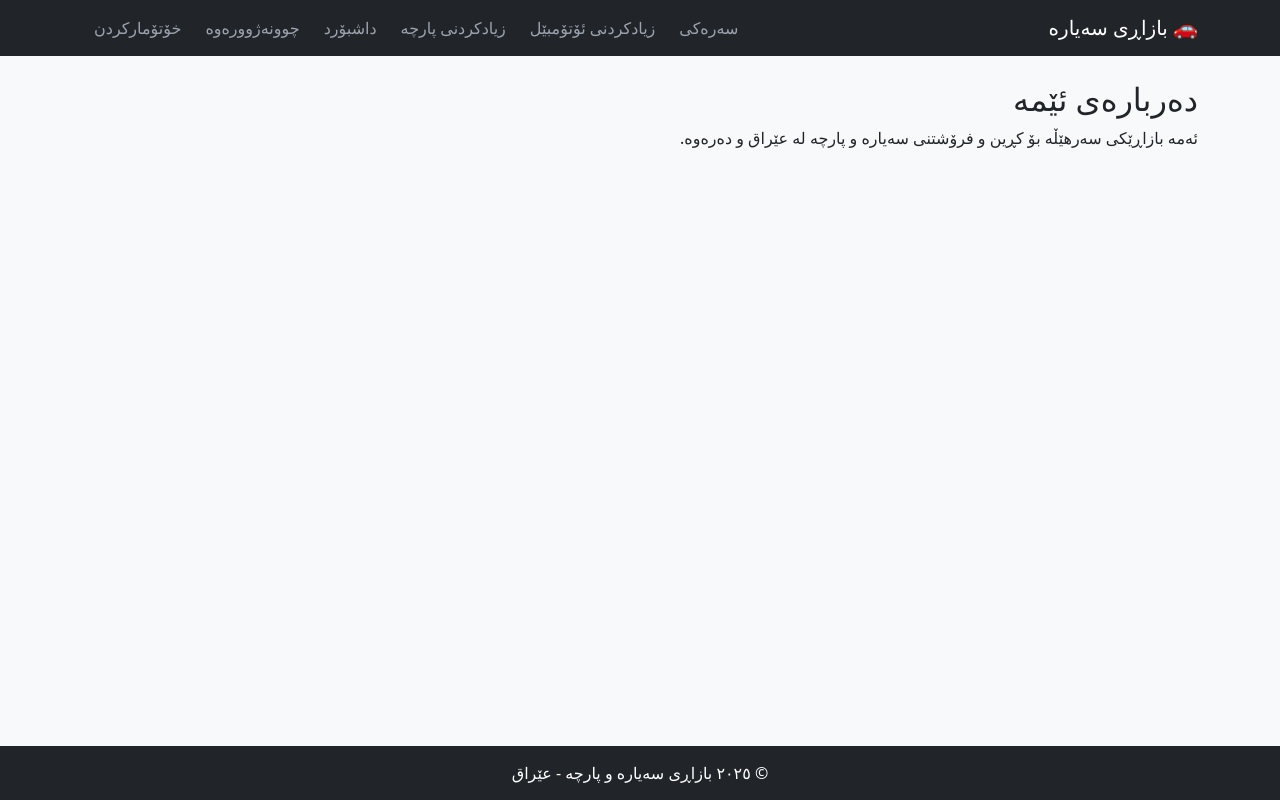
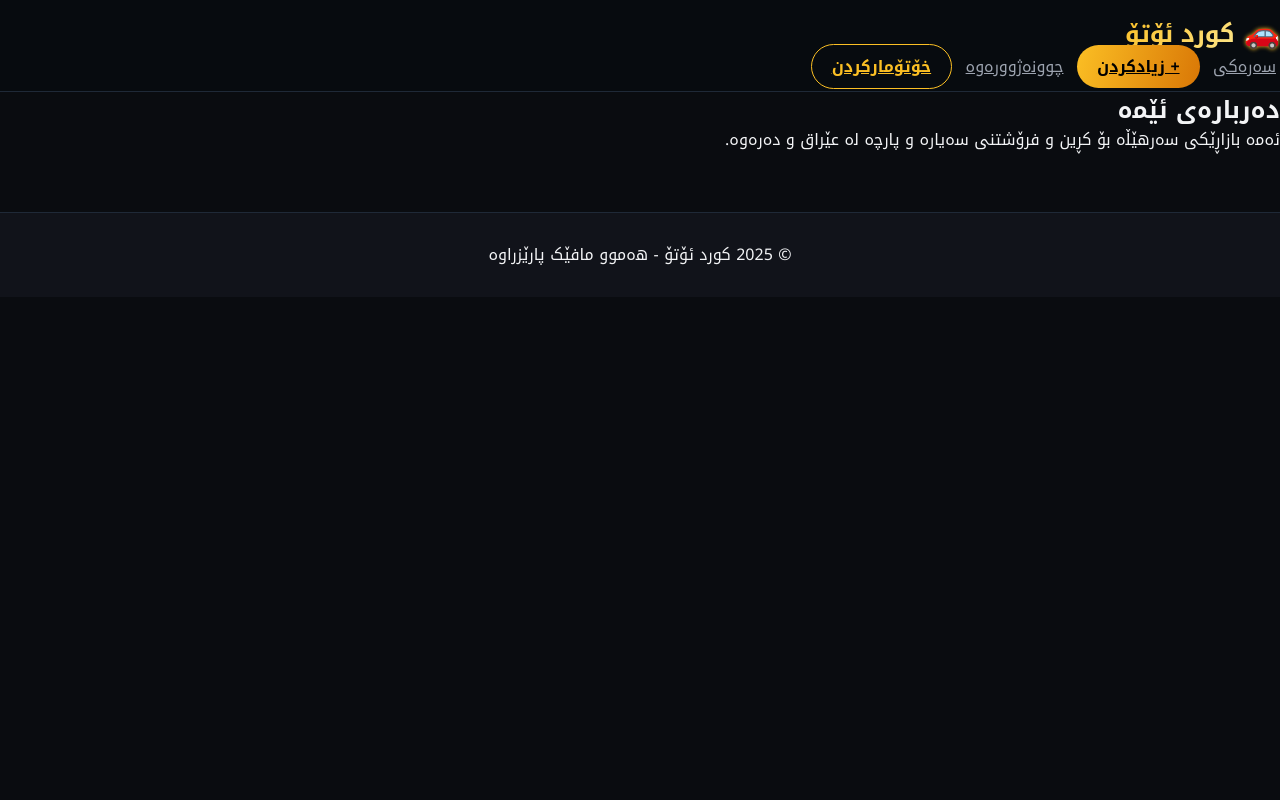
Before and after one commit to muhammadt90900-ux/Cars, a Flask app: page /about in a window 1280 px wide. Run offline with Flask 3, Linux system fonts and the light colour scheme; some libraries are stand-ins or nearby versions.

Commit message:
Update title and navbar for Kurdish localization

```diff
--- a/templates/base.html
+++ b/templates/base.html
@@ -3,49 +3,48 @@
 <head>
     <meta charset="UTF-8">
     <meta name="viewport" content="width=device-width, initial-scale=1.0">
-    <title>{% block title %}بازاڕی سەیارە و پارچە{% endblock %}</title>
+    <title>{% block title %}کورد ئۆتۆ - بازاڕی سەیارە و پارچە{% endblock %}</title>
+    <!-- فۆنتی عەرەبی -->
+    <link href="https://fonts.googleapis.com/css2?family=Noto+Kufi+Arabic:wght@400;600;800;900&display=swap" rel="stylesheet">
+    <!-- CSS ی تایبەتی -->
     <link rel="stylesheet" href="{{ url_for('static', filename='style.css') }}">
-    <link href="https://cdn.jsdelivr.net/npm/bootstrap@5.3.0/dist/css/bootstrap.rtl.min.css" rel="stylesheet">
-    <style>
-        body { background-color: #f8f9fa; min-height: 100vh; display: flex; flex-direction: column; }
-        .content { flex: 1; }
-        footer { background: #212529; color: white; padding: 15px 0; margin-top: auto; }
-    </style>
+    {% block extra_head %}{% endblock %}
 </head>
 <body>
-    <nav class="navbar navbar-expand-lg navbar-dark bg-dark">
-        <div class="container">
-            <a class="navbar-brand" href="/">🚗 بازاڕی سەیارە</a>
-            <button class="navbar-toggler" type="button" data-bs-toggle="collapse" data-bs-target="#navbarNav">
-                <span class="navbar-toggler-icon"></span>
-            </button>
-            <div class="collapse navbar-collapse" id="navbarNav">
-                <ul class="navbar-nav ms-auto">
-                    <li class="nav-item"><a class="nav-link" href="/">سەرەکی</a></li>
-                    <li class="nav-item"><a class="nav-link" href="/add_vehicle">زیادکردنی ئۆتۆمبێل</a></li>
-                    <li class="nav-item"><a class="nav-link" href="/add_part">زیادکردنی پارچە</a></li>
-                    <li class="nav-item"><a class="nav-link" href="/dashboard">داشبۆرد</a></li>
-                    {% if current_user.is_authenticated %}
-                    <li class="nav-item"><a class="nav-link" href="/logout">چوونەدەرەوە</a></li>
-                    {% else %}
-                    <li class="nav-item"><a class="nav-link" href="/login">چوونەژوورەوە</a></li>
-                    <li class="nav-item"><a class="nav-link" href="/register">خۆتۆمارکردن</a></li>
-                    {% endif %}
-                </ul>
+
+    <!-- ناوبار -->
+    <nav class="ka-navbar">
+        <div class="container d-flex justify-content-between align-items-center">
+            <a href="/" class="ka-brand">
+                <span class="brand-icon">🚗</span>
+                <span class="brand-text">کورد ئۆتۆ</span>
+            </a>
+            <div>
+                <a href="/" class="nav-link">سەرەکی</a>
+                <a href="/add_vehicle" class="nav-link ka-add-btn">+ زیادکردن</a>
+                {% if current_user.is_authenticated %}
+                <a href="/dashboard" class="nav-link">داشبۆرد</a>
+                <a href="/logout" class="nav-link">چوونەدەرەوە</a>
+                {% else %}
+                <a href="/login" class="nav-link">چوونەژوورەوە</a>
+                <a href="/register" class="nav-link ka-register-btn">خۆتۆمارکردن</a>
+                {% endif %}
             </div>
         </div>
     </nav>
 
-    <div class="content container mt-4">
+    <!-- ناوەڕۆک -->
+    <main>
         {% block content %}{% endblock %}
-    </div>
+    </main>
 
-    <footer>
-        <div class="container text-center">
-            © ٢٠٢٥ بازاڕی سەیارە و پارچە - عێراق
+    <!-- فوتەر -->
+    <footer class="ka-footer">
+        <div class="container">
+            <p>© 2025 کورد ئۆتۆ - هەموو مافێک پارێزراوە</p>
         </div>
     </footer>
 
-    <script src="https://cdn.jsdelivr.net/npm/bootstrap@5.3.0/dist/js/bootstrap.bundle.min.js"></script>
+    {% block extra_scripts %}{% endblock %}
 </body>
 </html>
```
